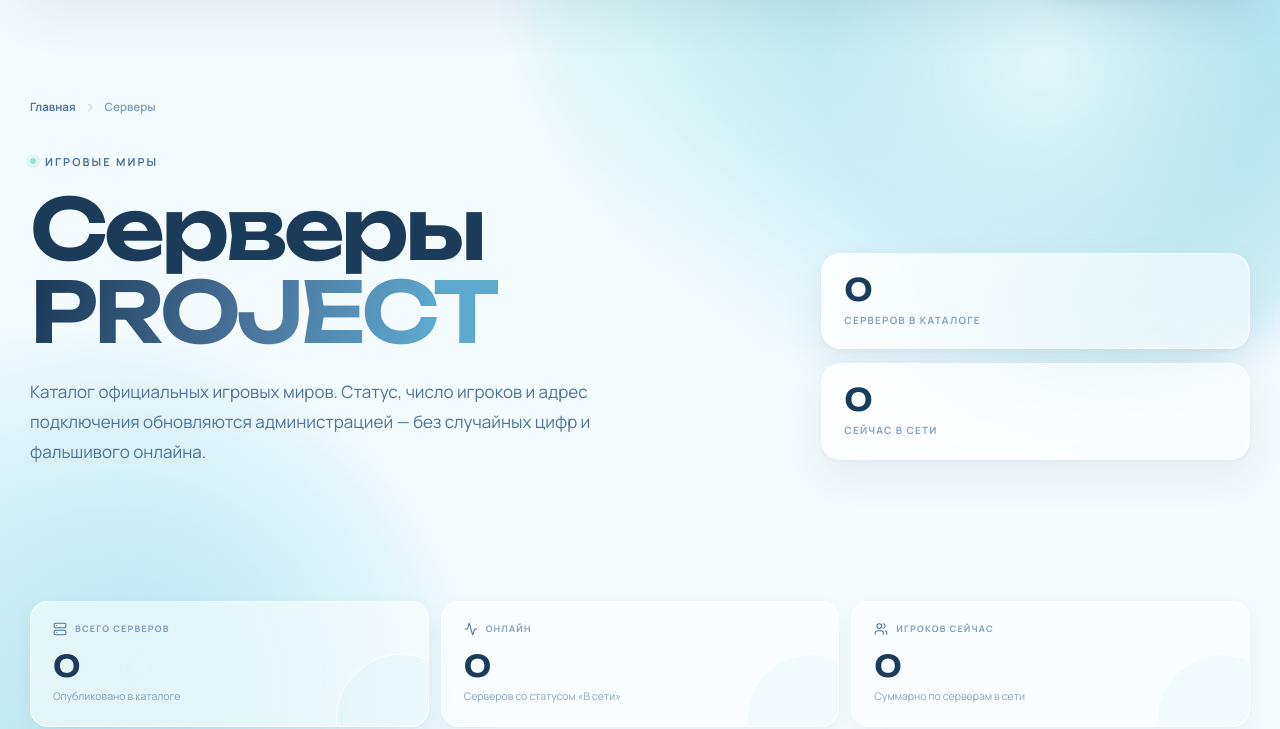
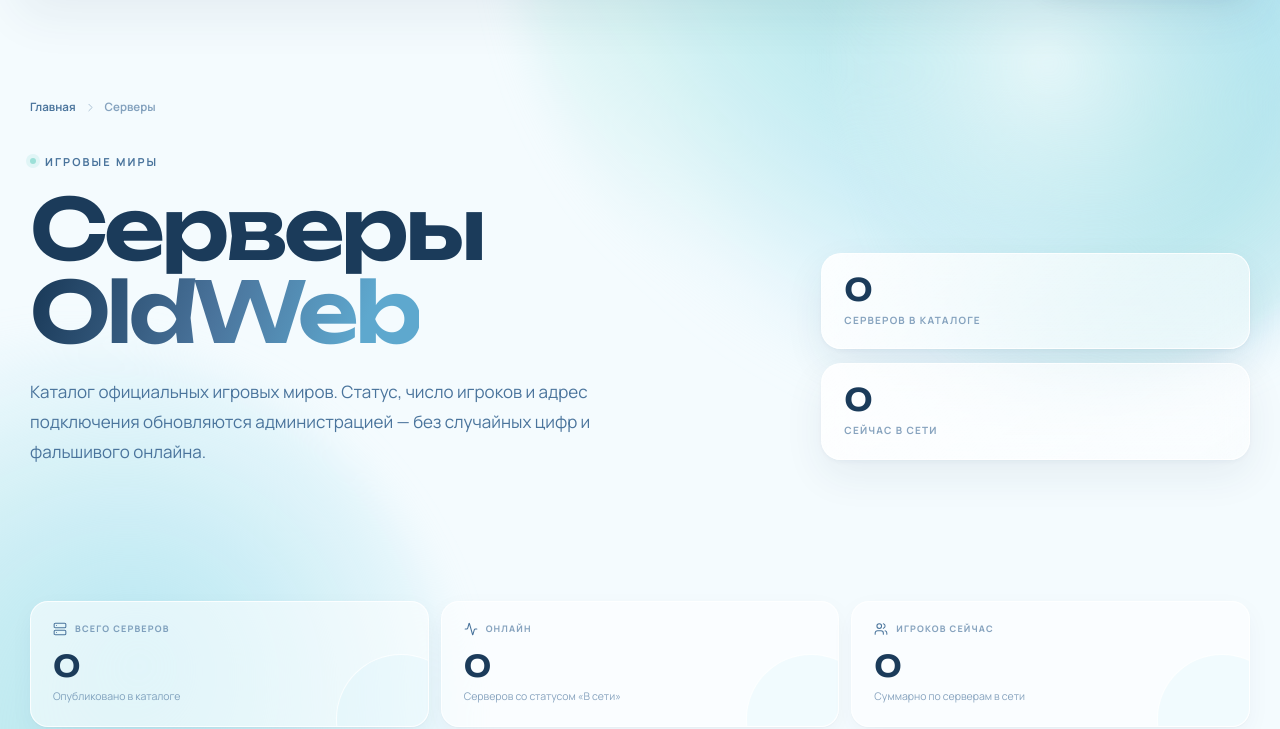
Before and after one commit to johni-sudo/OldWeb, a website with bundled scripts: page public/servers.html in a window 1280 px wide. Shown: the part 98-827 px from the top of the page. Built offline with nearby package versions, Linux system fonts and the light colour scheme; no server answers.

Commit message:
Update servers.html

```diff
--- a/public/servers.html
+++ b/public/servers.html
@@ -40,7 +40,7 @@
         <div class="page-hero-grid">
           <div>
             <span class="eyebrow eyebrow-dot">Игровые миры</span>
-            <h1>Серверы<br><span class="text-gradient">PROJECT</span></h1>
+            <h1>Серверы<br><span class="text-gradient">OldWeb</span></h1>
             <p class="page-hero-lead">
               Каталог официальных игровых миров. Статус, число игроков и адрес подключения
               обновляются администрацией — без случайных цифр и фальшивого онлайна.
```
